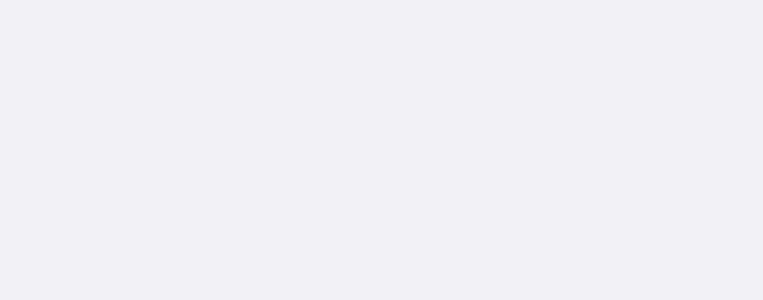
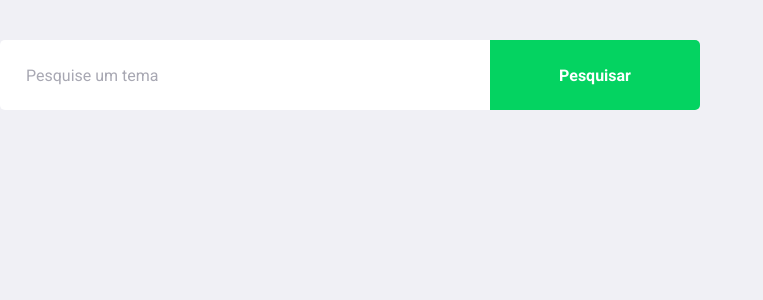
Before and after one commit to annemoraes/gifs, a React (Create React App) app: page / in a window 1280 px wide. Shown: the top 300 px of the page, without its empty margins (0-763 px from the left). Built offline with nearby package versions, Linux system fonts and the light colour scheme.

Commit message:
consumindo a api para listar gifs pela pesquisa

```diff
--- a/package.json
+++ b/package.json
@@ -11,6 +11,7 @@
     "@types/react": "^16.9.53",
     "@types/react-dom": "^16.9.8",
     "@types/react-router-dom": "^5.1.7",
+    "axios": "^0.21.1",
     "react": "^17.0.1",
     "react-dom": "^17.0.1",
     "react-router-dom": "^5.2.0",
--- a/src/pages/Dashboard/index.tsx
+++ b/src/pages/Dashboard/index.tsx
@@ -1,8 +1,59 @@
-import React from 'react';
-import { Container } from './styles';
+import React, { useState, FormEvent } from 'react';
+import { Container, Form } from './styles';
+import api from '../../services/api';
+
+interface Gif {
+  id: string;
+  title: string;
+  images: {
+    fixed_height: {
+      url: string;
+    };
+  };
+}
 
 const Dashboard: React.FC = () => {
-  return <Container />;
+  const [gifs, setGifs] = useState<Gif[]>([]);
+  const [search, setSearch] = useState('');
+
+  async function handleSearch(
+    event: FormEvent<HTMLFormElement>,
+  ): Promise<void> {
+    event.preventDefault();
+    try {
+      const results = await api.get('/search', {
+        params: {
+          api_key: 'crCvOcvLJWQMQJJyZEEZJdl21spihQXe',
+          q: `${search}`,
+        },
+      });
+      setGifs(results.data.data);
+    } catch (err) {
+      console.log('error');
+    }
+  }
+
+  return (
+    <Container>
+      <Form onSubmit={handleSearch}>
+        <input
+          value={search}
+          onChange={e => setSearch(e.target.value)}
+          placeholder="Pesquise um tema"
+        />
+        <button type="submit">Pesquisar</button>
+      </Form>
+
+      <div>
+        {gifs.map((gif: Gif) => (
+          <li key={gif.id}>
+            <img src={gif.images.fixed_height.url} alt="" />
+            <span>{gif.title}</span>
+          </li>
+        ))}
+      </div>
+    </Container>
+  );
 };
 
 export default Dashboard;
--- a/src/pages/Dashboard/styles.ts
+++ b/src/pages/Dashboard/styles.ts
@@ -1,5 +1,50 @@
-import styled from 'styled-components';
+import styled, { css } from 'styled-components';
 
 export const Container = styled.div`
-  background: black;
+  width: 100vw;
+  height: 100vh;
 `;
+
+interface FormProps {
+  hasError: boolean;
+}
+
+export const Title = styled.h1`
+  font-size: 48px;
+  color: #3a3a3a;
+  max-width: 450px;
+  line-height: 56px;
+  margin-top: 80px;
+`;
+
+export const Form = styled.form`
+  margin-top: 40px;
+  max-width: 700px;
+  display: flex;
+  input {
+    flex: 1;
+    height: 70px;
+    padding: 0 24px;
+    border: 0;
+    border-radius: 5px 0 0 5px;
+    color: #3a3a3a;
+    border: 2px solid #fff;
+    border-right: none;
+
+    &::placeholder {
+      color: #a8a8b3;
+    }
+  }
+  button {
+    width: 210px;
+    height: 70px;
+    background: #04d361;
+    border-radius: 0 5px 5px 0;
+    border: 0;
+    color: #fff;
+    font-weight: bold;
+    transition: background-color 0.2s;
+    &:hover {
+    }
+  }
+`;
--- /dev/null
+++ b/src/services/api.ts
@@ -0,0 +1,7 @@
+import axios from 'axios';
+
+const api = axios.create({
+  baseURL: 'https://api.giphy.com/v1/gifs',
+});
+
+export default api;
```
Also changed, not shown: 1 other file (tests, documents, lock files or other folders).
